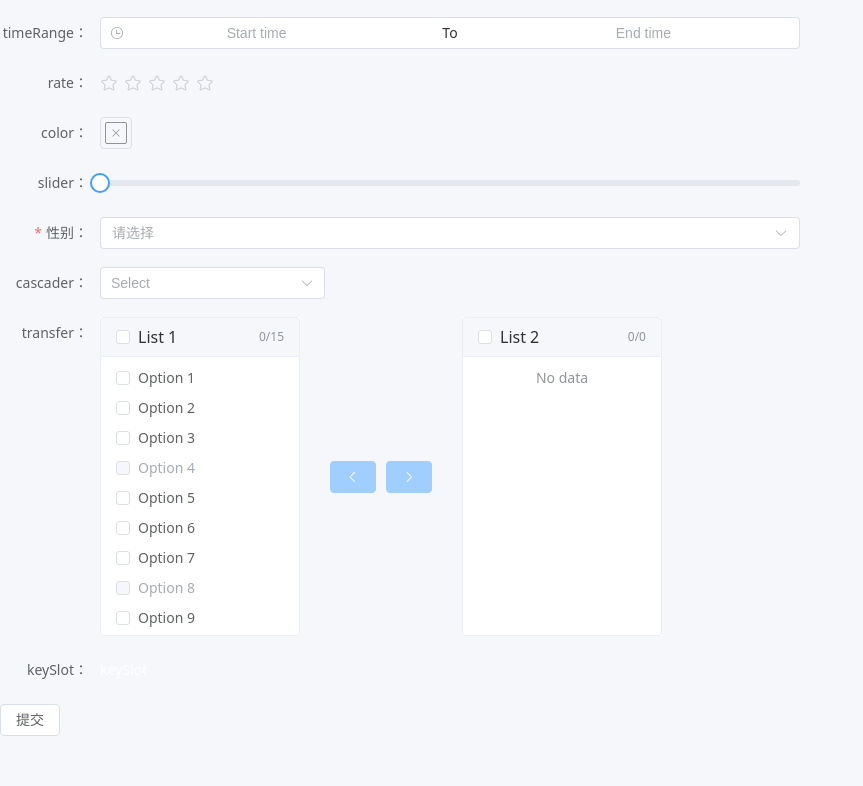
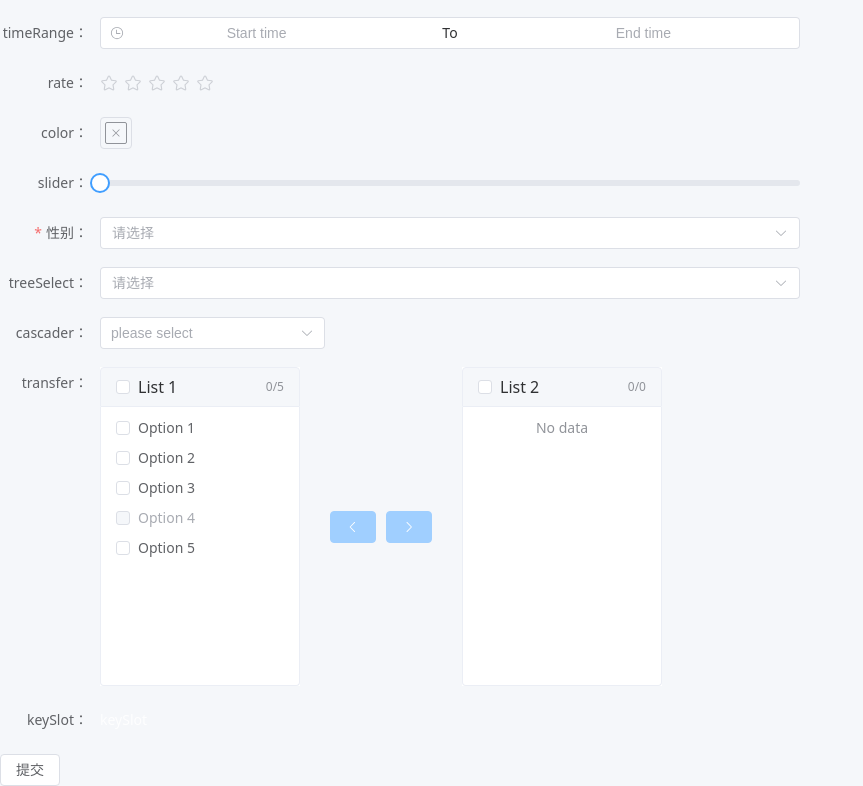
Before and after one commit to ekilito/basic_ui, a Vue app: page / in a window 1280 px wide. Shown: the part 455-1241 px from the top of the page, without its empty margins (0-863 px from the left). Before the commit the page ends 1191 px from the top, so only its background shows below. Built offline with nearby package versions, Linux system fonts and the light colour scheme.

Commit message:
feat：treeSelect

```diff
--- a/src/App.vue
+++ b/src/App.vue
@@ -151,53 +151,71 @@ const formItems = computed(() => [
     },
   },
   {
-    label: "cascader",
-    key: "cascader",
-    type: "cascader",
-    options: [
+    label: "treeSelect",
+    key: "treeSelect",
+    type: "treeSelect",
+    // treeSelect 多包一层props（如果传了props格式化data字段， 需要包一层props）
+    props: {
+      placeholder: "请选择",
+      data: [
         {
-        value: "guide",
-        label: "Guide",
+          id: "1",
+          name: "Level one 1",
           children: [
             {
-            value: "disciplines",
-            label: "Disciplines",
+              id: "1-1",
+              name: "Level two 1-1",
               children: [
                 {
-                value: "consistency",
-                label: "Consistency",
-              },
-              {
-                value: "feedback",
-                label: "Feedback",
-              },
-              {
-                value: "efficiency",
-                label: "Efficiency",
-              },
-              {
-                value: "controllability",
-                label: "Controllability",
-              },
-            ],
-          },
-          {
-            value: "navigation",
-            label: "Navigation",
-            children: [
-              {
-                value: "side nav",
-                label: "Side Navigation",
-              },
-              {
-                value: "top nav",
-                label: "Top Navigation",
+                  id: "1-1-1",
+                  name: "Level three 1-1-1",
                 },
               ],
             },
           ],
         },
       ],
+      props: {
+        label: "name",
+        value: "id",
+        children: "children",
+      },
+    },
+  },
+  {
+    label: "cascader",
+    key: "cascader",
+    type: "cascader",
+    // 如果传了props格式化字段，需要包一层props
+    props: {
+      placeholder: "please select",
+      options: [
+        {
+          id: "guide",
+          name: "Guide",
+          children: [
+            {
+              id: "disciplines",
+              name: "Disciplines",
+              children: [
+                {
+                  id: "consistency",
+                  name: "Consistency",
+                },
+                {
+                  id: "feedback",
+                  name: "Feedback",
+                },
+              ],
+            },
+          ],
+        },
+      ],
+      props: {
+        label: "name",
+        value: "id",
+      },
+    },
   },
   {
     label: "transfer",
@@ -209,16 +227,6 @@ const formItems = computed(() => [
       { key: 3, label: "Option 3", disabled: false },
       { key: 4, label: "Option 4", disabled: true },
       { key: 5, label: "Option 5", disabled: false },
-      { key: 6, label: "Option 6", disabled: false },
-      { key: 7, label: "Option 7", disabled: false },
-      { key: 8, label: "Option 8", disabled: true },
-      { key: 9, label: "Option 9", disabled: false },
-      { key: 10, label: "Option 10", disabled: false },
-      { key: 11, label: "Option 11", disabled: false },
-      { key: 12, label: "Option 12", disabled: true },
-      { key: 13, label: "Option 13", disabled: false },
-      { key: 14, label: "Option 14", disabled: false },
-      { key: 15, label: "Option 15", disabled: false },
     ],
   },
   {
--- a/src/components/basicForm/index.vue
+++ b/src/components/basicForm/index.vue
@@ -17,6 +17,7 @@ import {
   ElSwitch,
   ElTimePicker,
   ElTransfer,
+  ElTreeSelect,
   ElUpload,
   type FormInstance,
 } from "element-plus";
@@ -39,6 +40,7 @@ const props = defineProps(["formItems", "rules"]);
 
 const formInstance = useTemplateRef<FormInstance>("formRef");
 
+// 双向绑定
 const formData = defineModel() as Ref<Record<string, any>>;
 
 defineOptions({
@@ -103,15 +105,7 @@ function transformOptions(component: Component, optionsComponent: Component) {
   };
 }
 
-const dateTypeMap: Record<string, string> = {
-  data: "date",
-  datetime: "datetime",
-  daterange: "daterange",
-  datetimerange: "datetimerange",
-  month: "month",
-  year: "year",
-};
-
+// 组件映射
 const componentMap: Record<string, any> = {
   input: ElInput,
   number: ElInputNumber,
@@ -121,6 +115,8 @@ const componentMap: Record<string, any> = {
   select: transformOptions(ElSelect, ElOption),
   radioGroup: transformOptions(ElRadioGroup, ElRadio),
   checkboxGroup: transformOptions(ElCheckboxGroup, ElCheckbox),
+
+  treeSelect: ElTreeSelect,
 
   date: ElDatePicker,
   datetime: ElDatePicker,
@@ -149,6 +145,15 @@ const componentMap: Record<string, any> = {
       }, 500);
     });
   }),
+};
+
+const dateTypeMap: Record<string, string> = {
+  data: "date",
+  datetime: "datetime",
+  daterange: "daterange",
+  datetimerange: "datetimerange",
+  month: "month",
+  year: "year",
 };
 
 const rootProps = ["label", "key", "type", "span"];
@@ -191,6 +196,7 @@ provide("formData", formData);
 
 const items = computed(() => props.formItems.filter((item) => !item.hidden));
 
+// 组件动态渲染 支持直接传入组件
 function getComponent(item: Record<string, any>) {
   const { type } = item;
   if (type === undefined) return ElInput;
@@ -262,6 +268,7 @@ watch(
   { deep: true },
 );
 
+// 暴露的api方法
 defineExpose({
   validate(...args) {
     return formInstance.value?.validate(...args);
```
Lines whose indentation alone changed are shown as unchanged.
